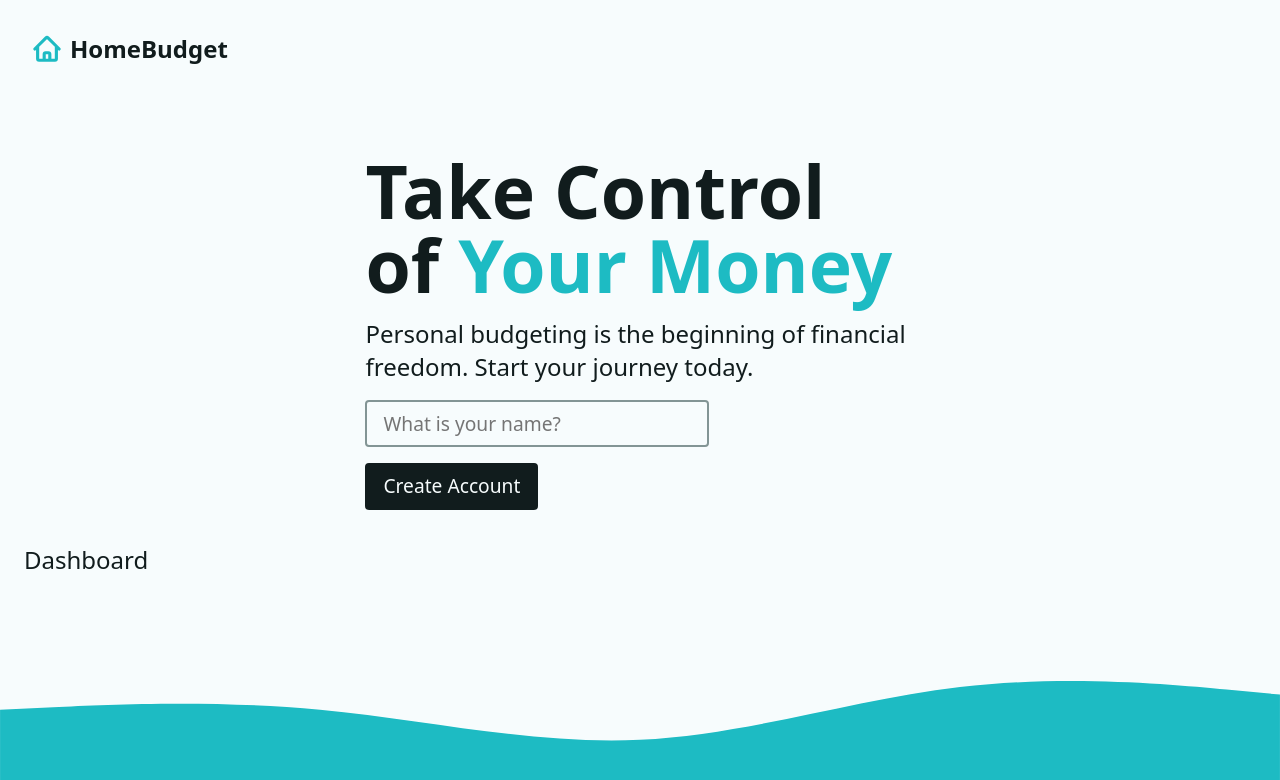
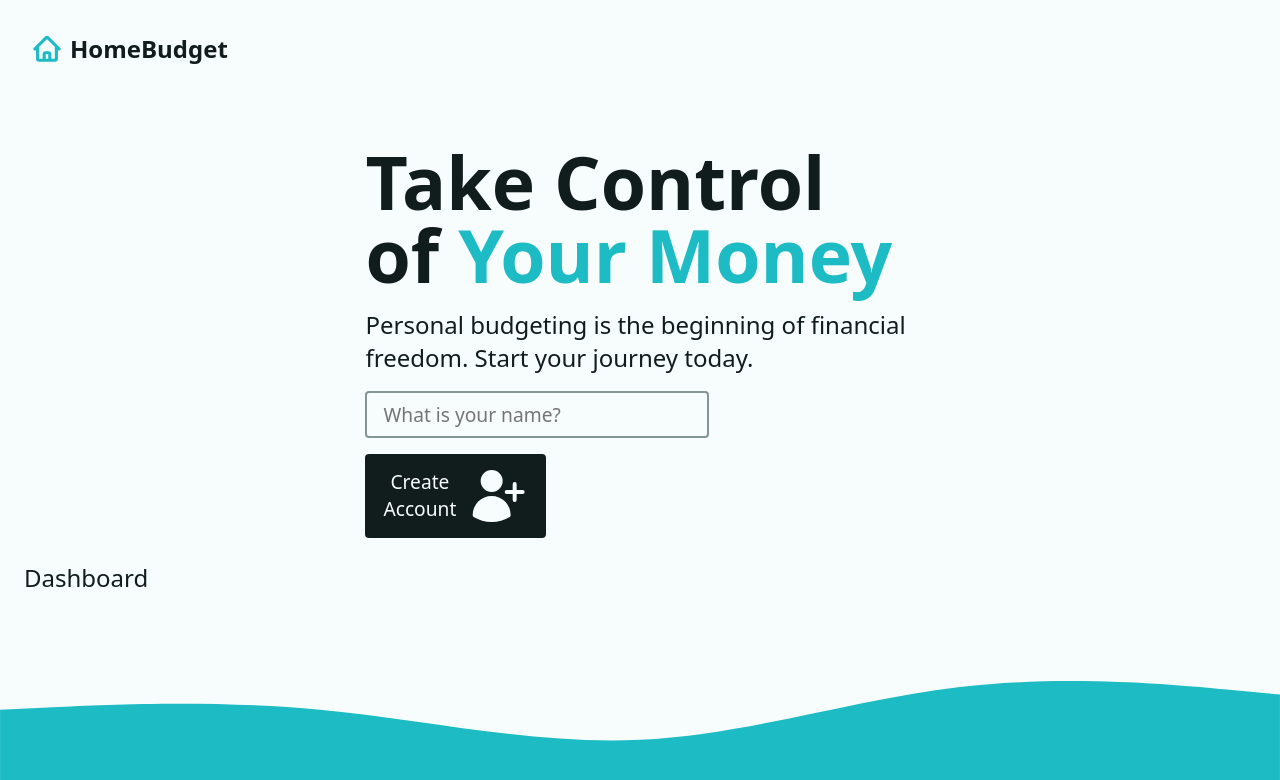
Before and after one commit to jos3ph-m/home-budget, a React (Vite) app: page / in a window 1280 px wide. Shown: the top 780 px of the page. Built offline with nearby package versions, Linux system fonts and the light colour scheme.

Commit message:
Adding a login form

```diff
--- a/src/components/Intro.jsx
+++ b/src/components/Intro.jsx
@@ -24,6 +24,7 @@ function Intro() {
           />
           <button type="submit" className="btn btn--dark">
             <span>Create Account</span>
+            <UserPlusIcon />
           </button>
         </Form>
       </div>
```
